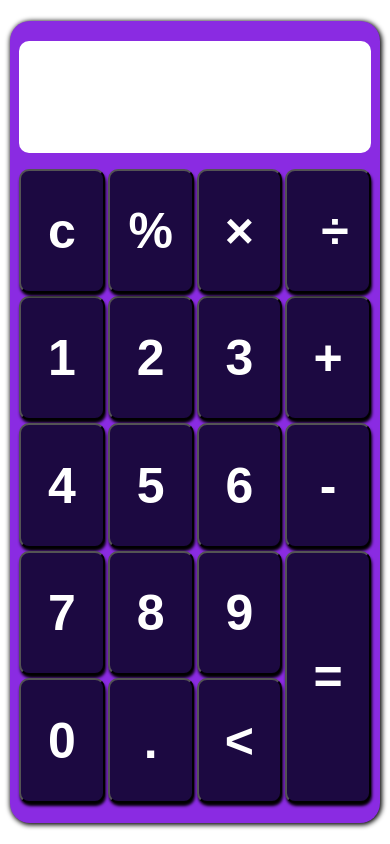
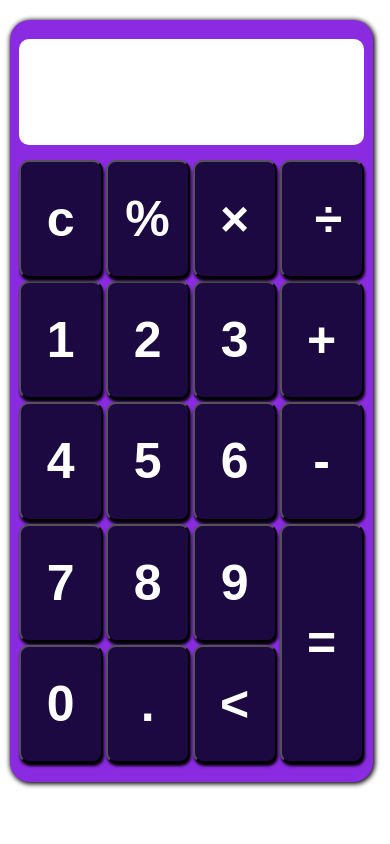
Before and after one commit to jeandreotti/Calculadora, a plain HTML site: page index.html in a window 390 px wide. Drawn offline with Linux system fonts and the light colour scheme.

Commit message:
ajustado altura

```diff
--- a/stylemedia.css
+++ b/stylemedia.css
@@ -6,8 +6,8 @@
         box-sizing: border-box;
     }
     body{
-        height: 100vh;
-        width: 100vw;
+        height: 95vh;
+        width: 98vw;
         display: flex;
         justify-content: center;
         align-items: center;
```
